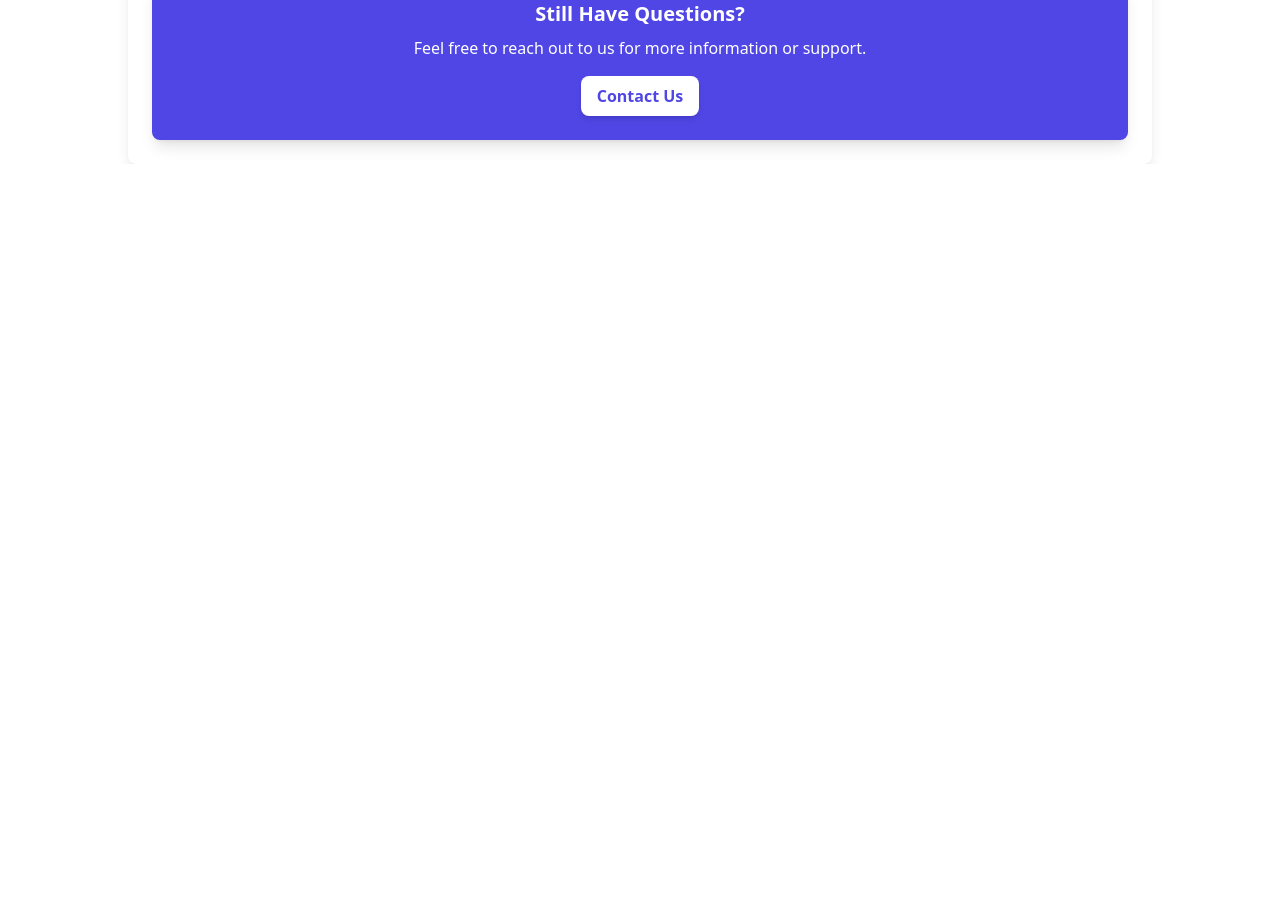
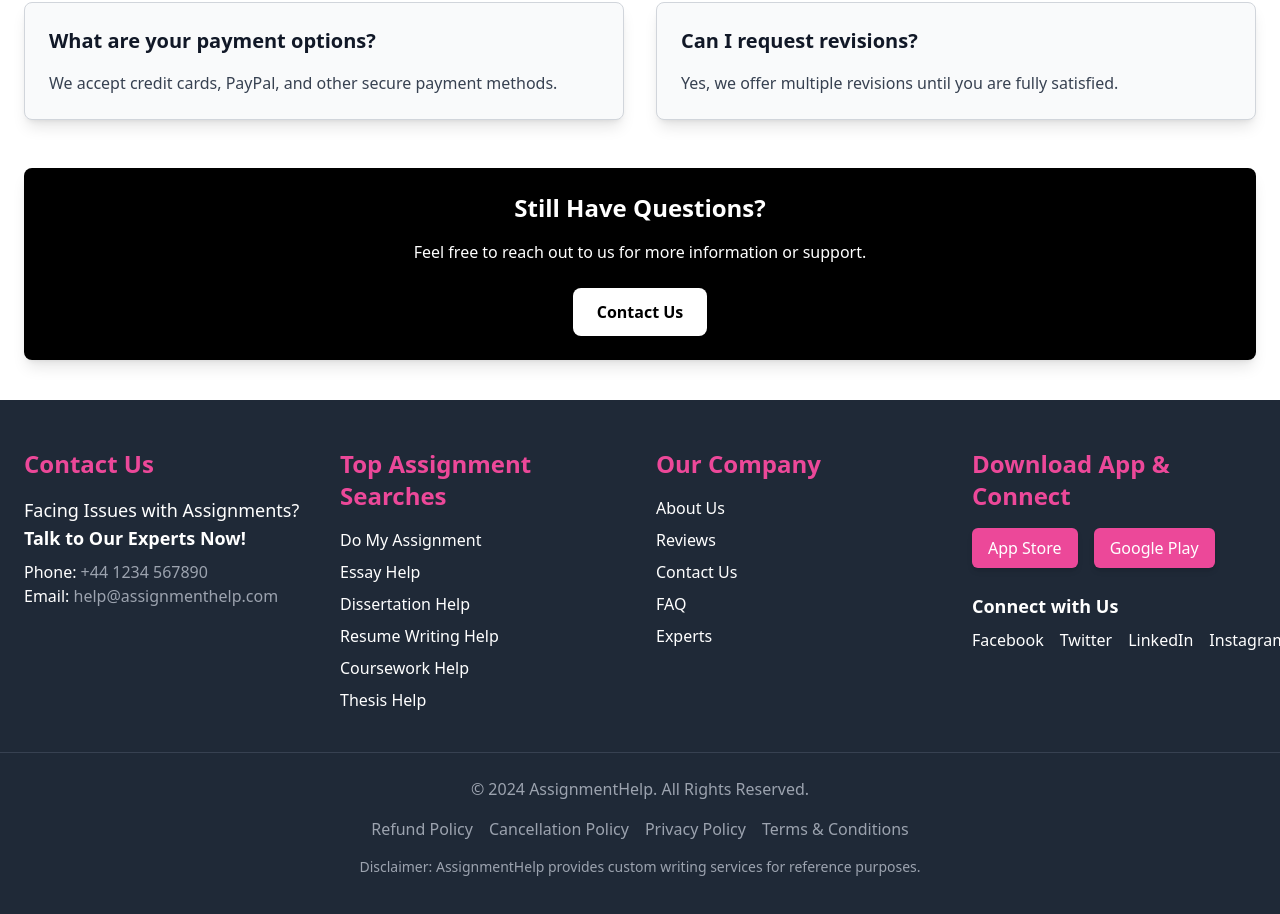
Before and after one commit to hisham-taj/Acex-project, a React (Vite) app: page /user in a window 1280 px wide. Shown: the part 4657-5571 px from the top of the page. Before the commit the page ends 4821 px from the top, so only its background shows below. Built offline with nearby package versions, Linux system fonts and the light colour scheme.

Commit message:
footer page created

```diff
--- a/src/App.jsx
+++ b/src/App.jsx
@@ -20,6 +20,7 @@ import ProcessPage from './userpanel/processpage';
 import Carousel from './userpanel/Carousel';
 import ExpertModules from './userpanel/expertmodule';
 import FaqPage from './userpanel/faqpage';
+import FooterPage from './userpanel/footer';
 
 
 function App() {
--- a/src/userpanel/UserHero.jsx
+++ b/src/userpanel/UserHero.jsx
@@ -7,6 +7,7 @@ import ProcessPage from './processpage';
 import Carousel from './Carousel';
 import ExpertModules from './expertmodule';
 import FaqPage from './faqpage';
+import FooterPage from './footer';
 
 const UserHero = () => {
     return (
@@ -19,6 +20,7 @@ const UserHero = () => {
             <Carousel />
             <ExpertModules />
             <FaqPage />
+            <FooterPage />
         </div>
     );
 }
--- a/src/userpanel/faqpage.jsx
+++ b/src/userpanel/faqpage.jsx
@@ -11,24 +11,24 @@ const FaqPage = () => {
   ];
 
   return (
-    <div className="max-w-5xl mx-auto p-6 bg-white rounded-lg shadow-lg mt-10">
-      <h2 className="text-3xl font-bold text-center mb-8">Frequently Asked Questions</h2>
-      <div className="grid grid-cols-1 sm:grid-cols-2 md:grid-cols-2 lg:grid-cols-3 gap-6">
+    <div className="max-w-7xl mx-auto px-6 py-10 bg-white text-black mt-10">
+      <h2 className="text-4xl font-bold text-center mb-8 border-b-2 pb-4 border-gray-300">Frequently Asked Questions</h2>
+      <div className="grid grid-cols-1 md:grid-cols-2 gap-8">
         {faqs.map((faq, index) => (
-          <div key={index} className="bg-gray-100 p-4 rounded-lg shadow-md">
-            <h3 className="text-lg font-semibold mb-2 text-gray-700">{faq.question}</h3>
-            <p className="text-sm text-gray-600">{faq.answer}</p>
+          <div key={index} className="p-6 bg-gray-50 border border-gray-300 rounded-lg shadow-lg">
+            <h3 className="text-xl font-semibold mb-4 text-gray-900">{faq.question}</h3>
+            <p className="text-base text-gray-700">{faq.answer}</p>
           </div>
         ))}
       </div>
 
       {/* Contact Section */}
-      <div className="mt-10 text-center bg-indigo-600 text-white p-6 rounded-lg shadow-lg">
-        <h3 className="text-xl font-bold">Still Have Questions?</h3>
-        <p className="mt-2">Feel free to reach out to us for more information or support.</p>
+      <div className="mt-12 text-center p-6 rounded-lg shadow-lg bg-black text-white">
+        <h3 className="text-2xl font-bold mb-4">Still Have Questions?</h3>
+        <p className="mb-6">Feel free to reach out to us for more information or support.</p>
         <a
           href="#"
-          className="mt-4 inline-block bg-white text-indigo-600 font-bold py-2 px-4 rounded-lg shadow-md hover:bg-gray-100 transition-all"
+          className="inline-block bg-white text-black font-semibold py-3 px-6 rounded-lg shadow-md hover:bg-gray-200 transition-all"
         >
           Contact Us
         </a>
--- /dev/null
+++ b/src/userpanel/footer.jsx
@@ -0,0 +1,74 @@
+import React from 'react';
+
+const FooterPage = () => {
+  return (
+    <footer className="bg-gray-800 text-white py-12">
+      <div className="max-w-7xl mx-auto px-6 grid grid-cols-1 sm:grid-cols-2 lg:grid-cols-4 gap-8">
+
+        {/* Contact Information */}
+        <div>
+          <h3 className="text-2xl font-semibold text-pink-500 mb-4">Contact Us</h3>
+          <p className="text-lg">Facing Issues with Assignments?</p>
+          <p className="font-semibold text-lg">Talk to Our Experts Now!</p>
+          <p className="mt-2">Phone: <span className="text-gray-400">+44 1234 567890</span></p>
+          <p>Email: <span className="text-gray-400">help@assignmenthelp.com</span></p>
+        </div>
+
+        {/* Top Assignment Searches */}
+        <div>
+          <h3 className="text-2xl font-semibold text-pink-500 mb-4">Top Assignment Searches</h3>
+          <ul className="space-y-2">
+            <li className="hover:text-pink-400 transition-all">Do My Assignment</li>
+            <li className="hover:text-pink-400 transition-all">Essay Help</li>
+            <li className="hover:text-pink-400 transition-all">Dissertation Help</li>
+            <li className="hover:text-pink-400 transition-all">Resume Writing Help</li>
+            <li className="hover:text-pink-400 transition-all">Coursework Help</li>
+            <li className="hover:text-pink-400 transition-all">Thesis Help</li>
+          </ul>
+        </div>
+
+        {/* Our Company */}
+        <div>
+          <h3 className="text-2xl font-semibold text-pink-500 mb-4">Our Company</h3>
+          <ul className="space-y-2">
+            <li className="hover:text-pink-400 transition-all">About Us</li>
+            <li className="hover:text-pink-400 transition-all">Reviews</li>
+            <li className="hover:text-pink-400 transition-all">Contact Us</li>
+            <li className="hover:text-pink-400 transition-all">FAQ</li>
+            <li className="hover:text-pink-400 transition-all">Experts</li>
+          </ul>
+        </div>
+
+        {/* Download & Social Media */}
+        <div>
+          <h3 className="text-2xl font-semibold text-pink-500 mb-4">Download App & Connect</h3>
+          <div className="flex space-x-4">
+            <a href="#" className="bg-pink-500 text-white px-4 py-2 rounded-md shadow-md hover:bg-pink-600 transition-all">App Store</a>
+            <a href="#" className="bg-pink-500 text-white px-4 py-2 rounded-md shadow-md hover:bg-pink-600 transition-all">Google Play</a>
+          </div>
+          <h4 className="font-semibold text-lg mt-6">Connect with Us</h4>
+          <div className="flex space-x-4 mt-2">
+            <a href="#" className="text-white hover:text-pink-400 transition-all">Facebook</a>
+            <a href="#" className="text-white hover:text-pink-400 transition-all">Twitter</a>
+            <a href="#" className="text-white hover:text-pink-400 transition-all">LinkedIn</a>
+            <a href="#" className="text-white hover:text-pink-400 transition-all">Instagram</a>
+          </div>
+        </div>
+      </div>
+
+      {/* Footer Bottom */}
+      <div className="mt-10 border-t border-gray-700 pt-6 text-center text-gray-400">
+        <p>&copy; 2024 AssignmentHelp. All Rights Reserved.</p>
+        <div className="flex justify-center mt-4 space-x-4">
+          <a href="#" className="hover:text-pink-400 transition-all">Refund Policy</a>
+          <a href="#" className="hover:text-pink-400 transition-all">Cancellation Policy</a>
+          <a href="#" className="hover:text-pink-400 transition-all">Privacy Policy</a>
+          <a href="#" className="hover:text-pink-400 transition-all">Terms & Conditions</a>
+        </div>
+        <p className="mt-4 text-sm">Disclaimer: AssignmentHelp provides custom writing services for reference purposes.</p>
+      </div>
+    </footer>
+  );
+};
+
+export default FooterPage;
```
